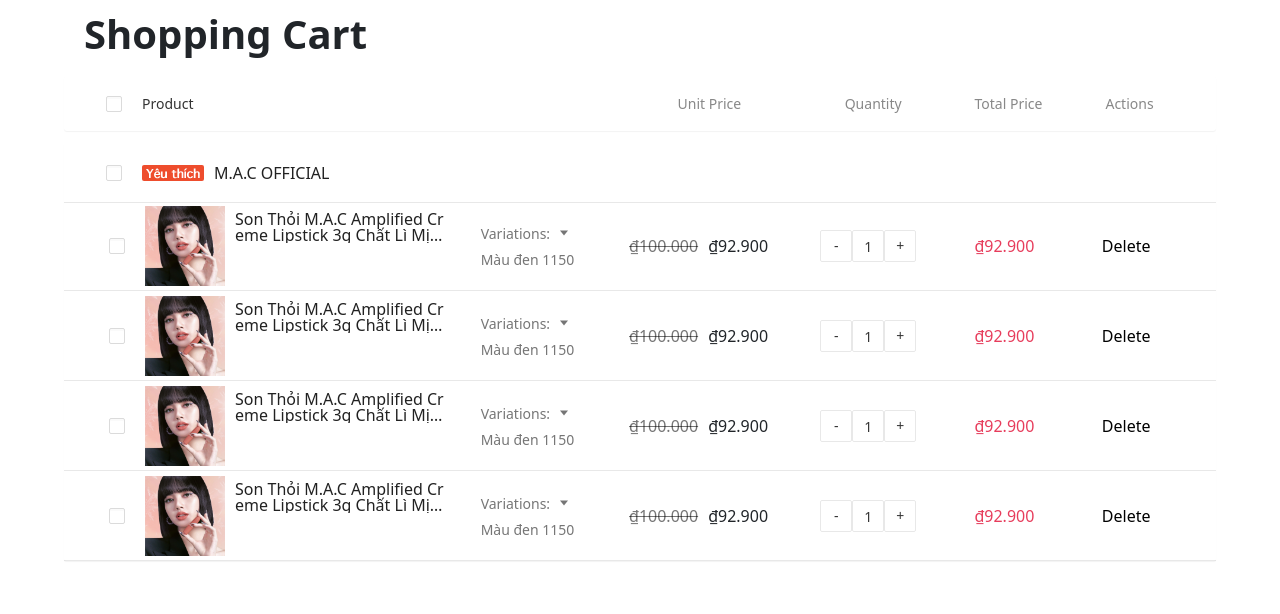
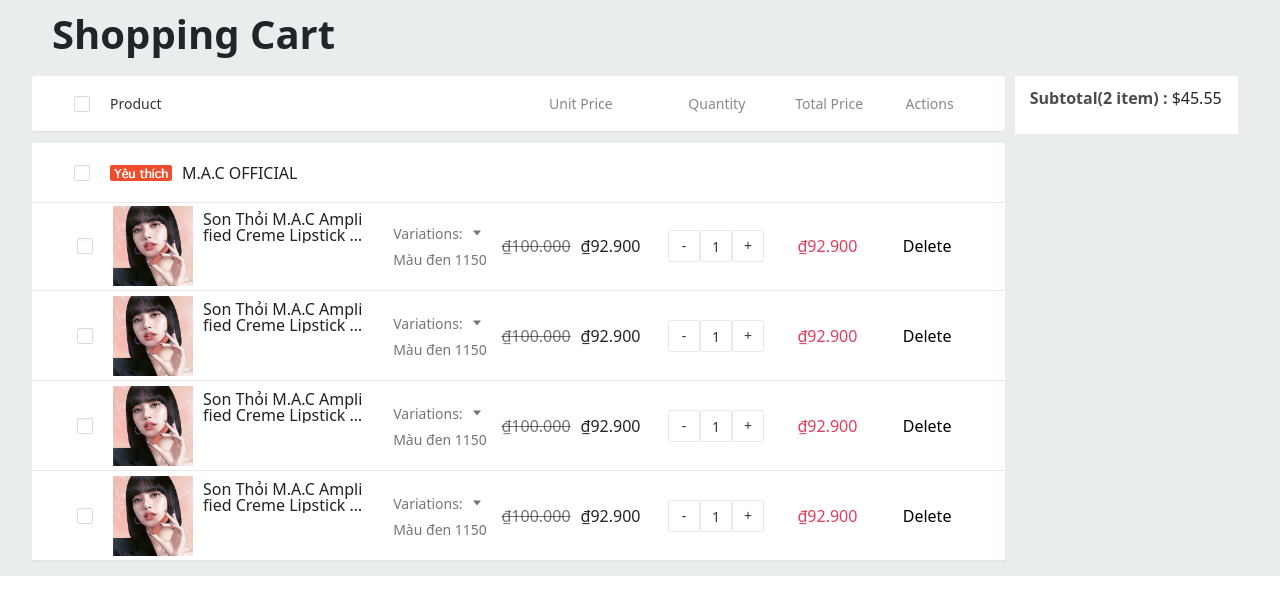
Before and after one commit to DuyTruong-237/e-commerce, a React (Create React App) app: page / in a window 1280 px wide. Shown: the top 614 px of the page. Built offline with nearby package versions, Linux system fonts and the light colour scheme.

Commit message:
#4 page cart

```diff
--- a/src/App.css
+++ b/src/App.css
@@ -1,5 +1,6 @@
 .App {
   min-height: 100px;
+  background-color: #EAEDED!important;
 }
 .Header{
   height: 100px;
--- a/src/Components/Cart/ActiveCart.css
+++ b/src/Components/Cart/ActiveCart.css
@@ -1,3 +1,4 @@
+
 .ppActiveCart{
  width: 100%;
 
@@ -7,7 +8,7 @@
     margin-right: auto;
 }
 .AC-Content{
- width: 90%;
+ width: 95%;
 
 }
 .AC-Header{
@@ -19,6 +20,22 @@
 }
 .AC-Body{
 
+}
+.Productwrapper{
+    width: 100%;
+    display: flex;
+}
+
+#form_CheckProduct{
+    width: 100%;
+}
+.pctleft{
+    width: 80%;
+
+}
+.pctright{
+    width: 20%;
+    flex:1;
 }
 .cproduct{
     display: flex;
--- a/src/Components/Cart/ActiveCart.js
+++ b/src/Components/Cart/ActiveCart.js
@@ -1,6 +1,7 @@
 import React from 'react';
 import './ActiveCart.css'
 import SectionSeller from '../SectionItem/SectionSeller';
+import CartCheckout from '../Cart/CartCheckout'
 export default function ActiveCart() {
     return (
         <div class="ppActiveCart" id='ppActiveCartId' >
@@ -9,7 +10,10 @@
                     <h1 class="AC-Text">Shopping Cart </h1>
                 </div>
                 <div class="AC-Body">
+
                     <form id="form_CheckProduct" method='post' action="#">
+                    <div class="Productwrapper">
+                        <div class="pctleft">
                     <div class="cproduct">
                         <div class="cproduct1">
                             <label class="stardust-checkbox">
@@ -23,8 +27,14 @@
                                     <div class="clquanti">Quantity</div>
                                     <div class="cltotal">Total Price</div>
                                     <div class="claction">Actions</div>
-                                     </div>
-                                    <SectionSeller/>
+                        </div>
+
+                            <SectionSeller/>
+                            </div>
+                            <div class="pctright">
+                            <CartCheckout/>
+                            </div>
+                            </div>
                     </form>
                 </div>
 
--- /dev/null
+++ b/src/Components/Cart/CartCheckout.css
@@ -0,0 +1,30 @@
+
+form {
+    margin-bottom: 14px;
+}
+.pdCheckoutWrapper{
+    margin-left:10px;
+    margin-right: 10px;
+    background-color: white;
+
+}
+.a-cardui-body{
+    padding: 0 10px;
+    position: relative;
+}
+.a-scroller-none {
+    overflow: hidden;
+}
+.ttTotal{
+    font-size: 16px;
+    font-weight: 600;
+    color: rgb(77, 75, 75);
+
+}
+.ctgutter{
+    width: 100%;
+    padding: 10px 5px;
+}
+.pricetotal{
+    display: inline-block;
+}
--- /dev/null
+++ b/src/Components/Cart/CartCheckout.js
@@ -0,0 +1,19 @@
+import React from "react";
+import './CartCheckout.css';
+
+export default function CartCheckout() {
+    return (
+        <div class="pdCheckoutWrapper">
+            <div class="a-cardui-body a-scroller-none">
+                <form id="gutterCartViewForm" class="gutterCartViewForm" method="post" action="#">
+                    <div class="ctgutter">
+                    <div  class="pricetotal">
+                        <span class="ttTotal">Subtotal<span>(2 item) </span>: </span>
+                        <span>$45.55</span>
+                        </div>
+                    </div>
+                </form>
+            </div>
+        </div>
+    )
+}
```
